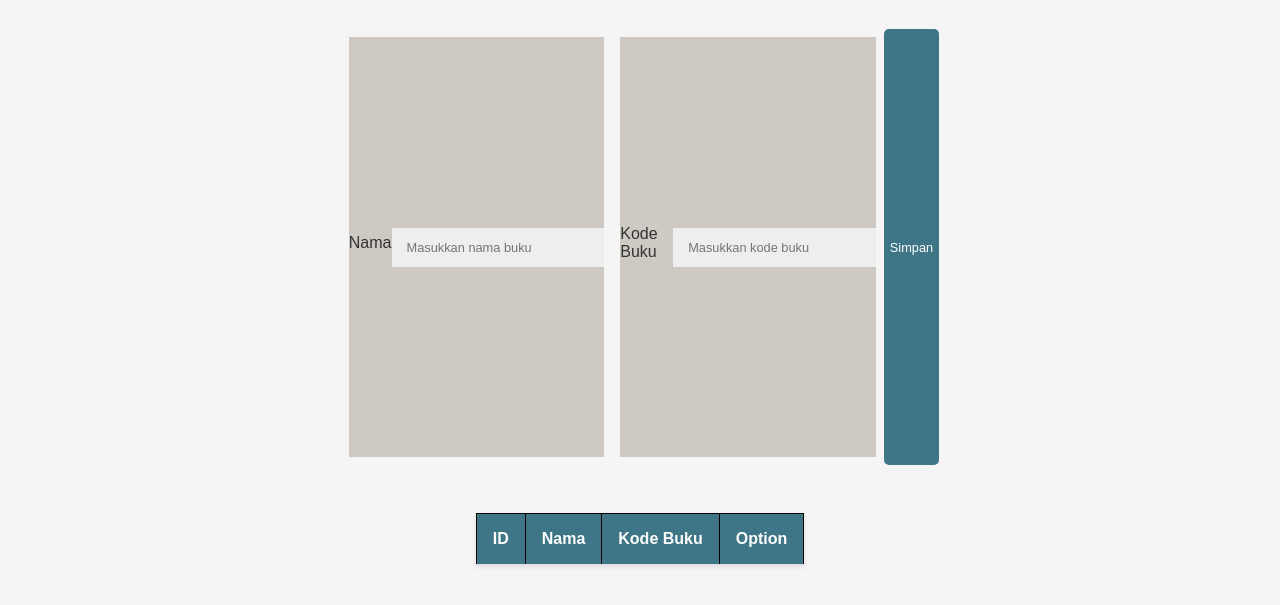
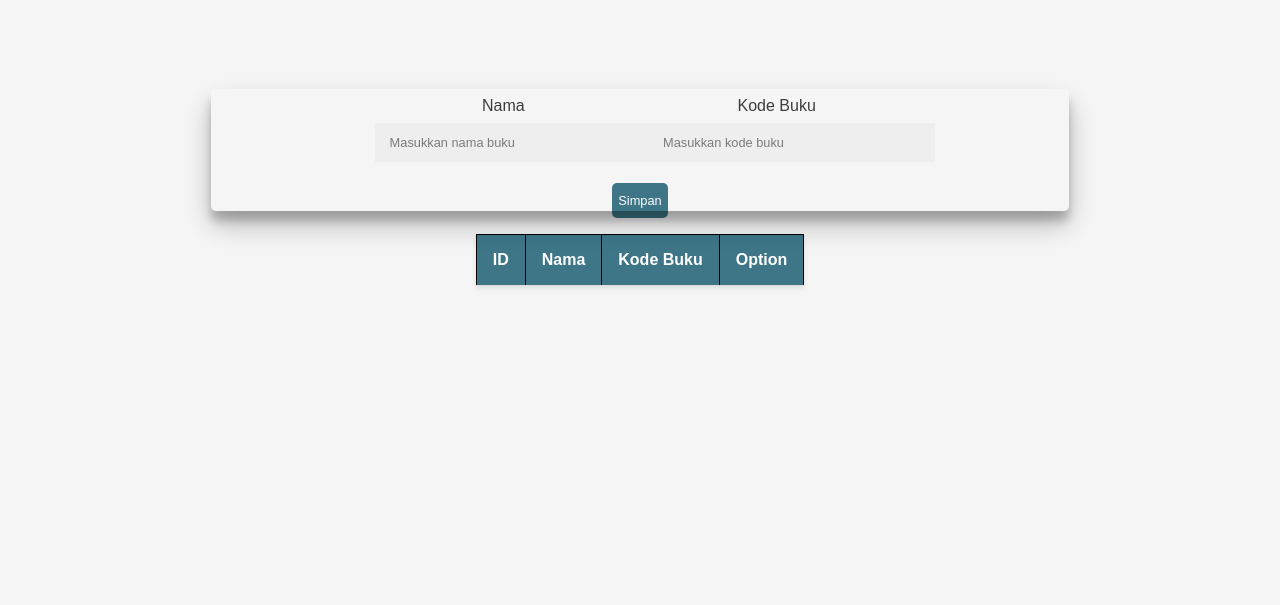
Before and after one commit to nugrohoizzan/Project-Prak-TCC, a plain HTML site: page buku.html in a window 1280 px wide. Shown: the part 147-752 px from the top of the page. Drawn offline with nearby package versions, Linux system fonts and the light colour scheme; no server answers.

Commit message:
pembaruan

```diff
--- a/buku.html
+++ b/buku.html
@@ -104,13 +104,22 @@
       tr:nth-child(even) {
         background-color: #f9f9f9;
       }
+      form{
+        border-radius: 5px;
+        box-shadow: 0 14px 28px rgba(0, 0, 0, 0.25), 0 10px 10px rgba(0, 0, 0, 0.22) ;
+        position: relative;
+          top: 60px;
+        overflow: hidden;
+        width: 858px;
+        max-width: 100%;
+        min-height: 122px;
+        min-width: 70px;
+          opacity: 95%;
+      }
       span{
-        display: flex;
-        flex: 1;
-        height: 420px;
-        background-color: #cec9c3;
-        justify-content: center;
-        align-items: center;
+        width: 30%;
+        height: 70%;
+        text-align: center;
       }
     </style>
   </head>
@@ -139,8 +148,8 @@
         />
       </span>
       <br>
-      <button type="submit">Simpan</button>
     </form>
+    <button type="submit">Simpan</button>
     <main>
       <table>
         <thead>
```
Also changed, not shown: pengunjung.html (+16 -7 lines).
